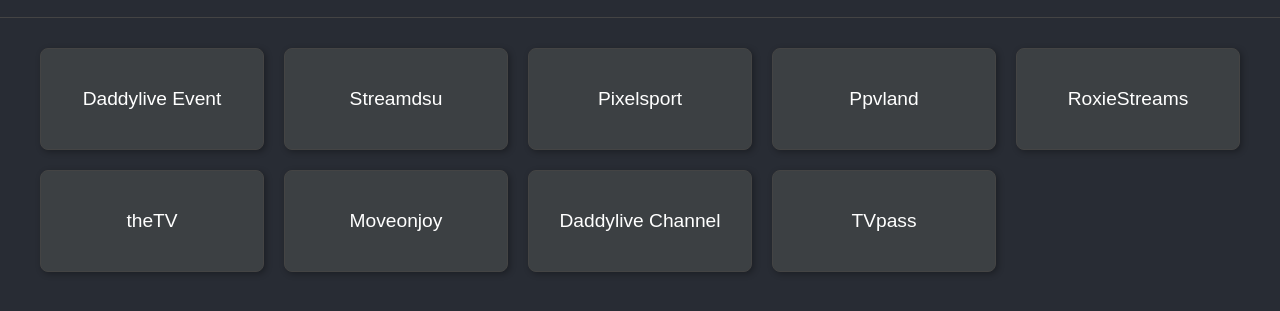
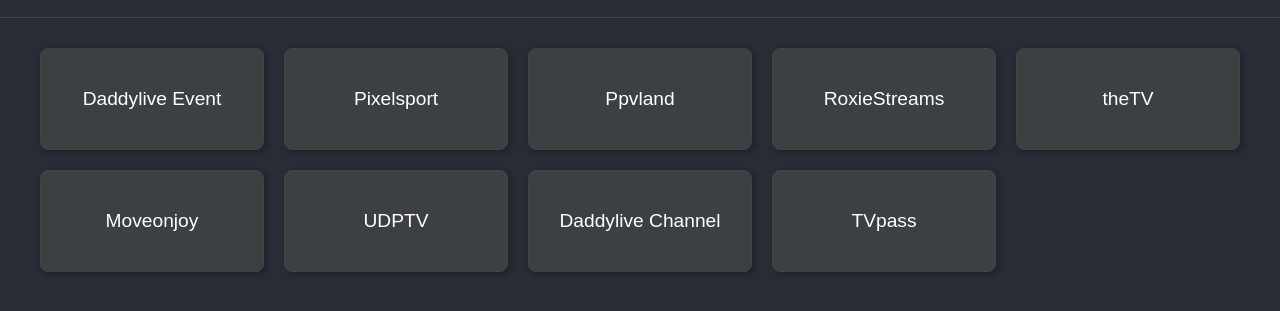
Before and after one commit to outcastveron/tv, a plain HTML site: page index.html in a window 1280 px wide. Shown: the part 69-380 px from the top of the page. Drawn offline with Linux system fonts and the light colour scheme.

Commit message:
Update index.html

```diff
--- a/index.html
+++ b/index.html
@@ -91,12 +91,12 @@
     </div>
     <div class="nav-container">
       <a href="/daddylive.html" class="nav-item">Daddylive Event</a>
-      <a href="/streamdsu.html" class="nav-item">Streamdsu</a>
       <a href="/pixelsport.html" class="nav-item">Pixelsport</a>
       <a href="/ppvland.html" class="nav-item">Ppvland</a>
       <a href="/roxiestreams.html" class="nav-item">RoxieStreams</a>
       <a href="/thetvapp.html" class="nav-item">theTV</a>
       <a href="/moveonjoy.html" class="nav-item">Moveonjoy</a>
+      <a href="/udptv.html" class="nav-item">UDPTV</a>
       <a href="/daddylivec.html" class="nav-item">Daddylive Channel</a>
       <a href="/tvpass.html" class="nav-item">TVpass</a>
     </div>
```
